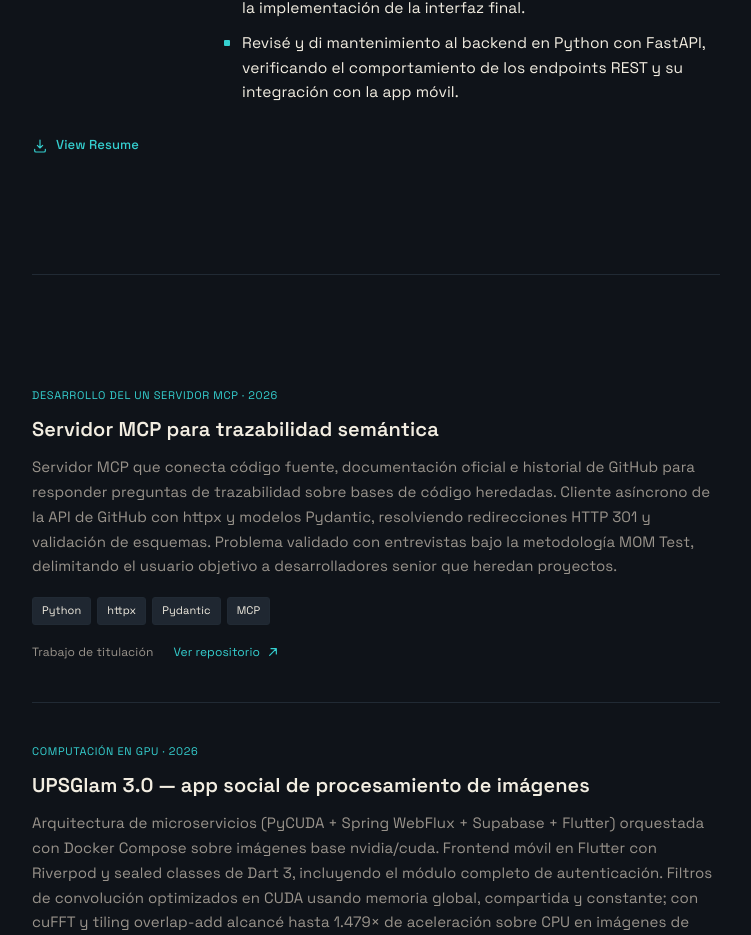
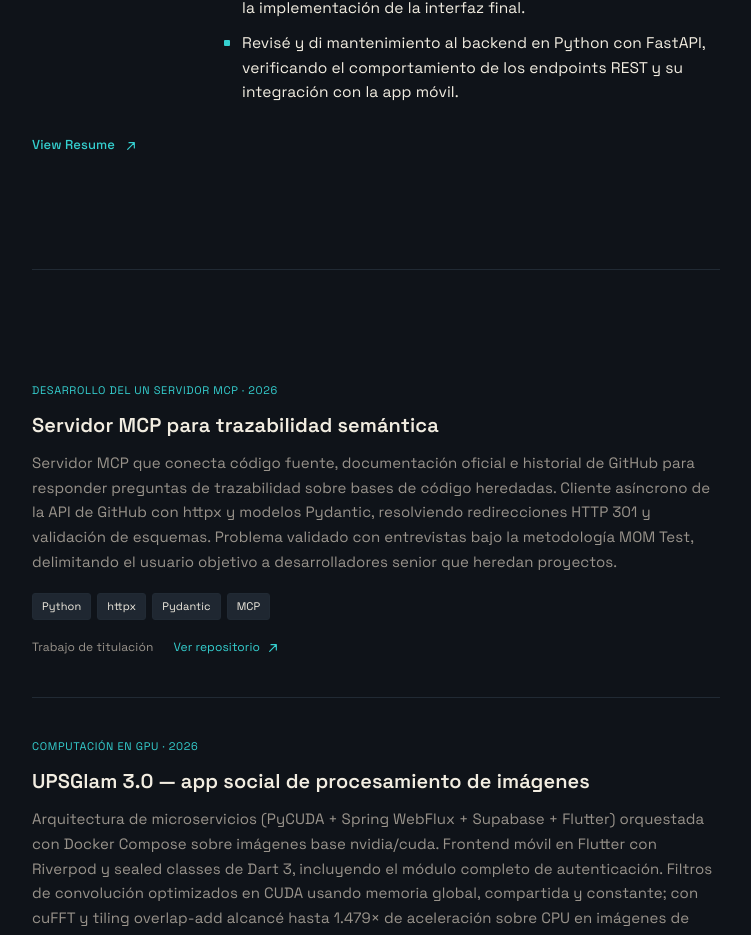
Before and after one commit to jhonatanT04/Me-profile, a React (Vite) app: page / in a window 1280 px wide. Shown: the part 836-1771 px from the top of the page, without its empty margins (504-1255 px from the left). Built offline with nearby package versions, Linux system fonts and the light colour scheme.

Commit message:
refactor: añade animación al enlace de descarga del CV y actualiza el icono

```diff
--- a/src/App.css
+++ b/src/App.css
@@ -294,6 +294,14 @@ main {
 .cv-link:hover {
   color: var(--paper);
   text-decoration: underline;
+}
+
+.cv-link svg {
+  transition: transform 0.2s ease;
+}
+
+.cv-link:hover svg {
+  transform: translate(3px, -3px);
 }
 
 /* ---------- stats readout ---------- */
--- a/src/components/Experience.tsx
+++ b/src/components/Experience.tsx
@@ -1,5 +1,5 @@
 import { person, experience } from '../data/profile'
-import { IconDownload } from './icons'
+import { IconArrowUpRight } from './icons'
 
 export function Experience() {
   return (
@@ -22,7 +22,7 @@ export function Experience() {
         </div>
       </div>
       <a className="cv-link" href={person.cvUrl} target="_blank" rel="noreferrer">
-        <IconDownload /> View Resume
+        View Resume<IconArrowUpRight />
       </a>
     </section>
   )
```
